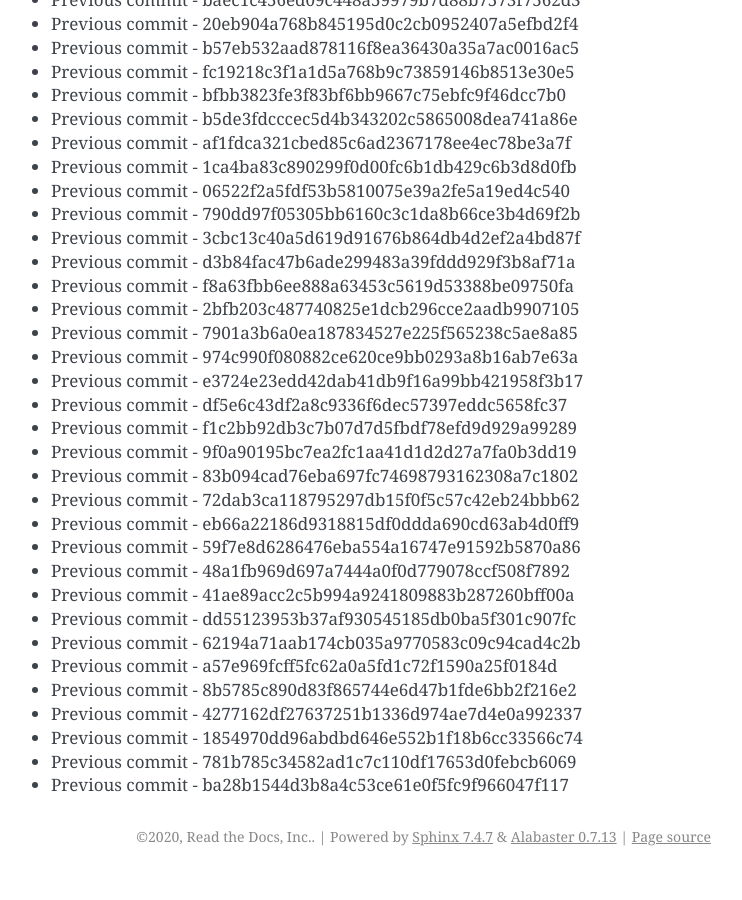
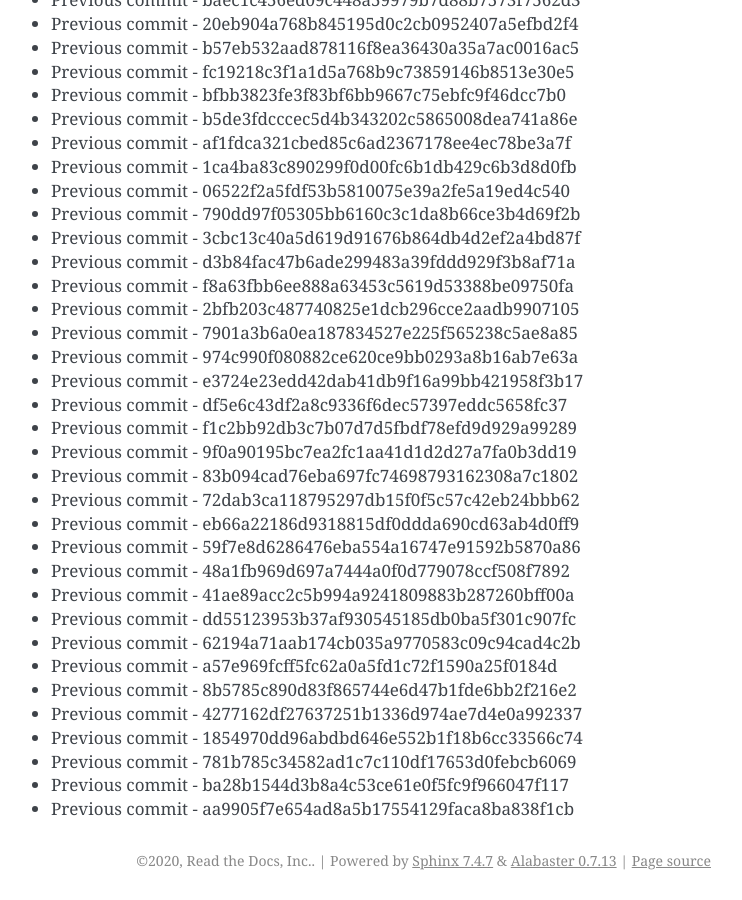
Before and after one commit to readthedocs/rtd-git-stresstest, a Sphinx documentation site: the page built from docs/updates.rst, in a window 1280 px wide and 900 px high, scrolled down 69238 px. Shown: the whole window, without its empty margins (399-1141 px from the left). Built offline with Sphinx 7.4.7, drawn with Linux system fonts in a browser that asks for light colours; before the commit the page ends 70114 px from its top, so only the background shows below that.

Commit message:
Generating commit from previous: aa9905f7e654ad8a5b17554129faca8ba838f1cb

```diff
--- a/docs/updates.rst
+++ b/docs/updates.rst
@@ -2941,3 +2941,4 @@ It can be tested for any performance characteristics.
 * Previous commit - 1854970dd96abdbd646e552b1f18b6cc33566c74
 * Previous commit - 781b785c34582ad1c7c110df17653d0febcb6069
 * Previous commit - ba28b1544d3b8a4c53ce61e0f5fc9f966047f117
+* Previous commit - aa9905f7e654ad8a5b17554129faca8ba838f1cb
```
